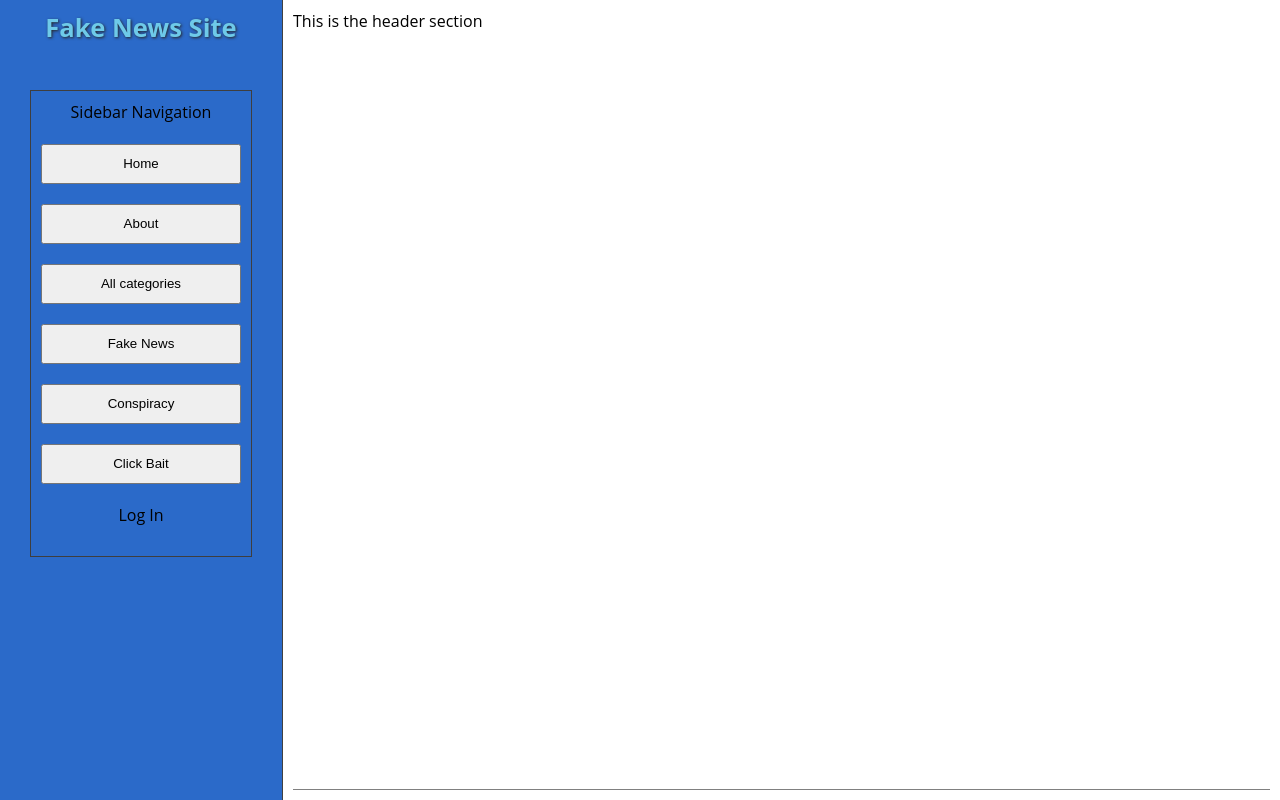
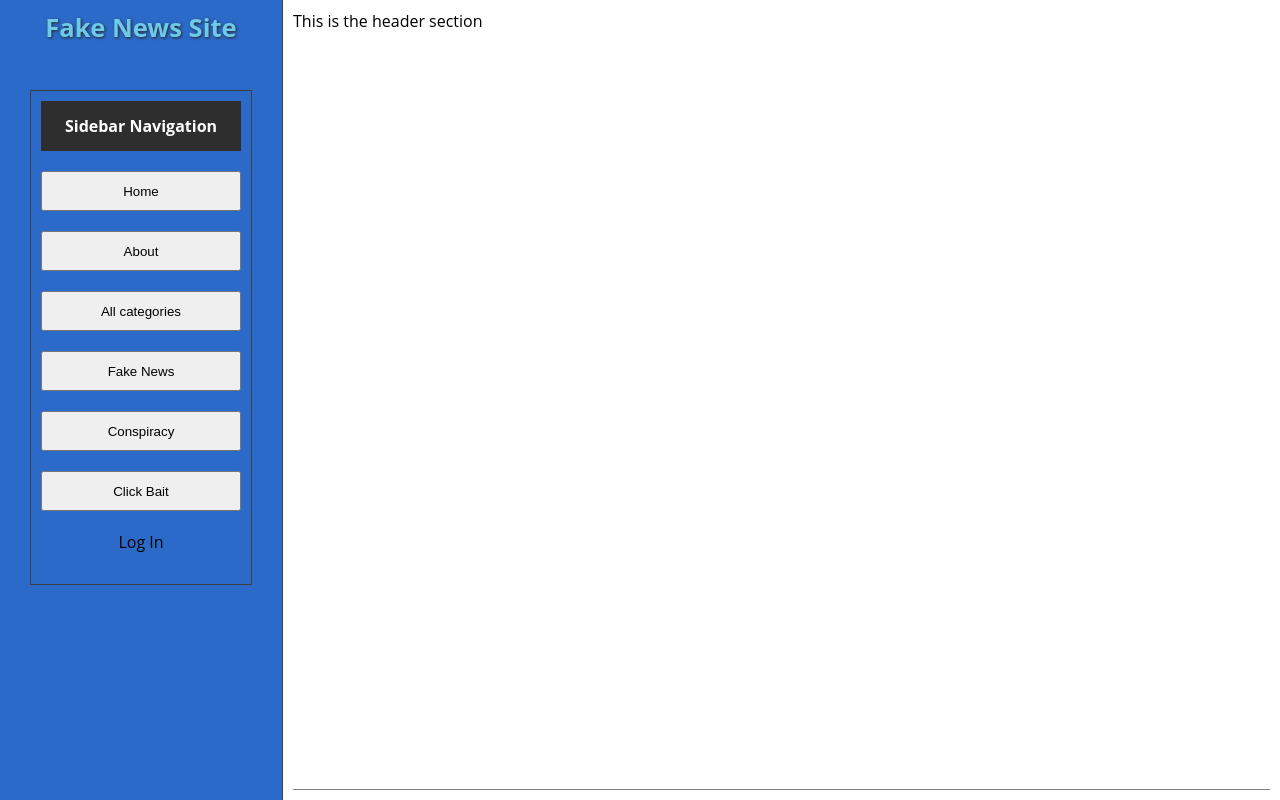
Before and after one commit to JS-goose/fake_news_react, a React (Create React App) app: page / in a window 1280 px wide. Built offline with nearby package versions, Linux system fonts and the light colour scheme; no server answers.

Commit message:
added styling to sidebar title

```diff
--- a/src/App.css
+++ b/src/App.css
@@ -47,6 +47,19 @@ nav {
   cursor: pointer;
 }
 
+.sidebar-title {
+  display: flex;
+  justify-content: center;
+  align-items: center;
+  background-color: rgb(45, 46, 45);
+  color: white;
+  font-weight: 700;
+  width: 100%;
+  height: 50px;
+  padding: 5px;
+  margin-bottom: 20px;
+}
+
 nav ul {
   list-style: none;
   display: flex;
```
